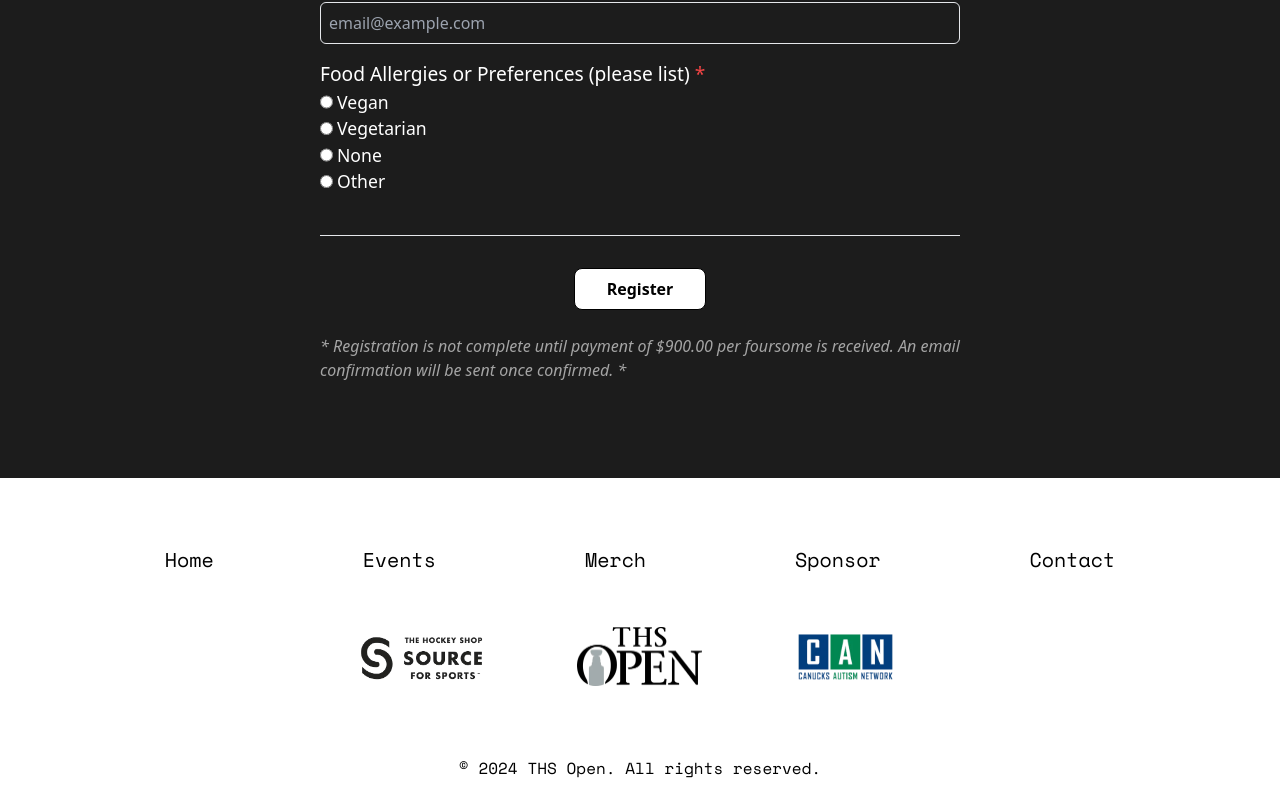
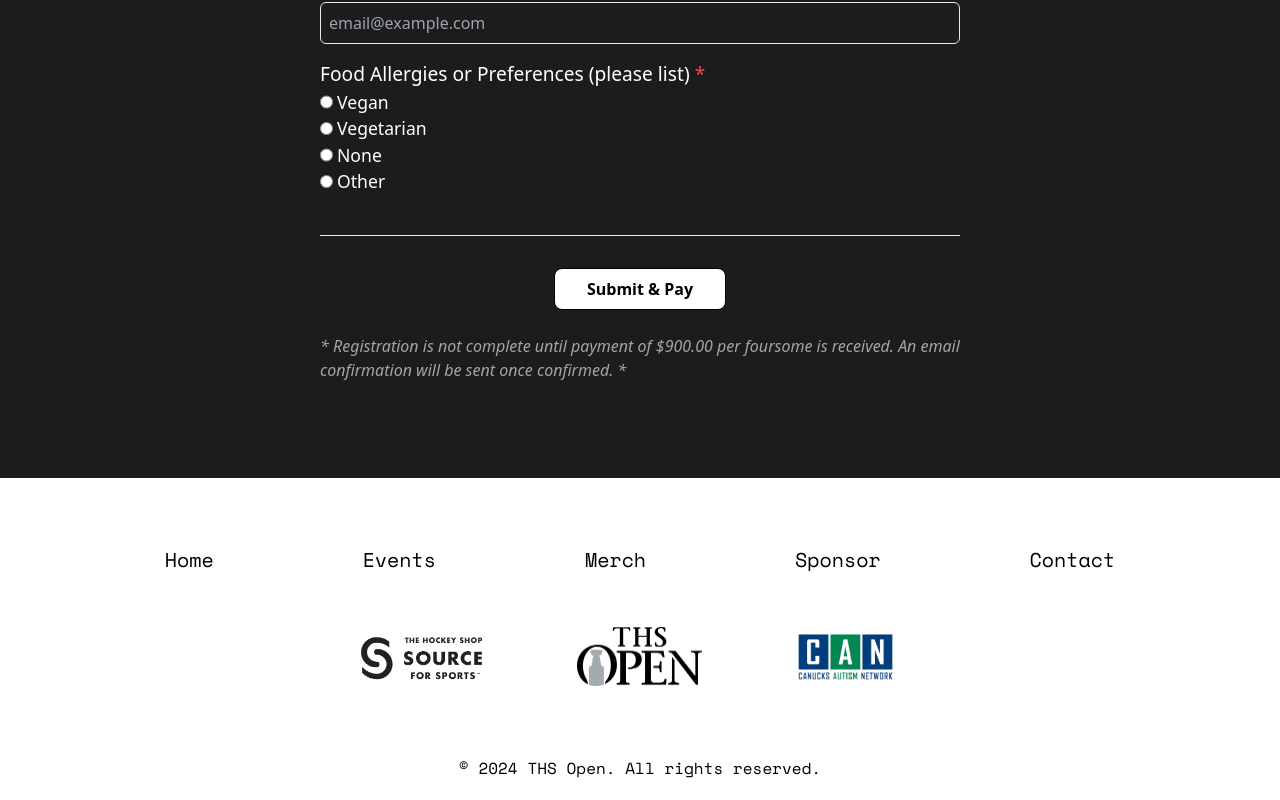
Before and after one commit to gianpinili/thsopen, a React (Vite) app: page /register in a window 1280 px wide. Shown: the part 2740-3540 px from the top of the page. Built offline with nearby package versions, Linux system fonts and the light colour scheme.

Commit message:
update reg button text + redirection time to payment page

```diff
--- a/src/pages/RegisterForm.jsx
+++ b/src/pages/RegisterForm.jsx
@@ -60,7 +60,7 @@ function RegisterForm() {
 
    setTimeout(() => {
     window.location.href = checkoutUrl;
-   }, 2000);
+   }, 0);
 
   } catch (error) {
    setAlert({
@@ -207,16 +207,16 @@ function RegisterForm() {
      </div>
      <div className="flex justify-center">
       <button className="border border-black bg-white mt-4 text-black px-8 py-2 rounded-lg hover:text-white hover:bg-black duration-300 font-semibold">
-       Register
+       Submit & Pay
       </button>
      </div>
      <p className='opacity-60 italic mt-2'>* Registration is not complete until payment of $900.00 per foursome is received. An email confirmation will be sent once confirmed. *</p>
     </form>
    </div>
    {isValid && (
-    <div className="flex justify-center">
+    <div className=" justify-center hidden">
      <a href={checkoutUrl} className="border border-black bg-white mt-4 text-black px-8 py-2 rounded-lg hover:text-white hover:bg-black duration-300 font-semibold">
-      Register
+      Submit & Pay
      </a>
     </div>
    )}
```
